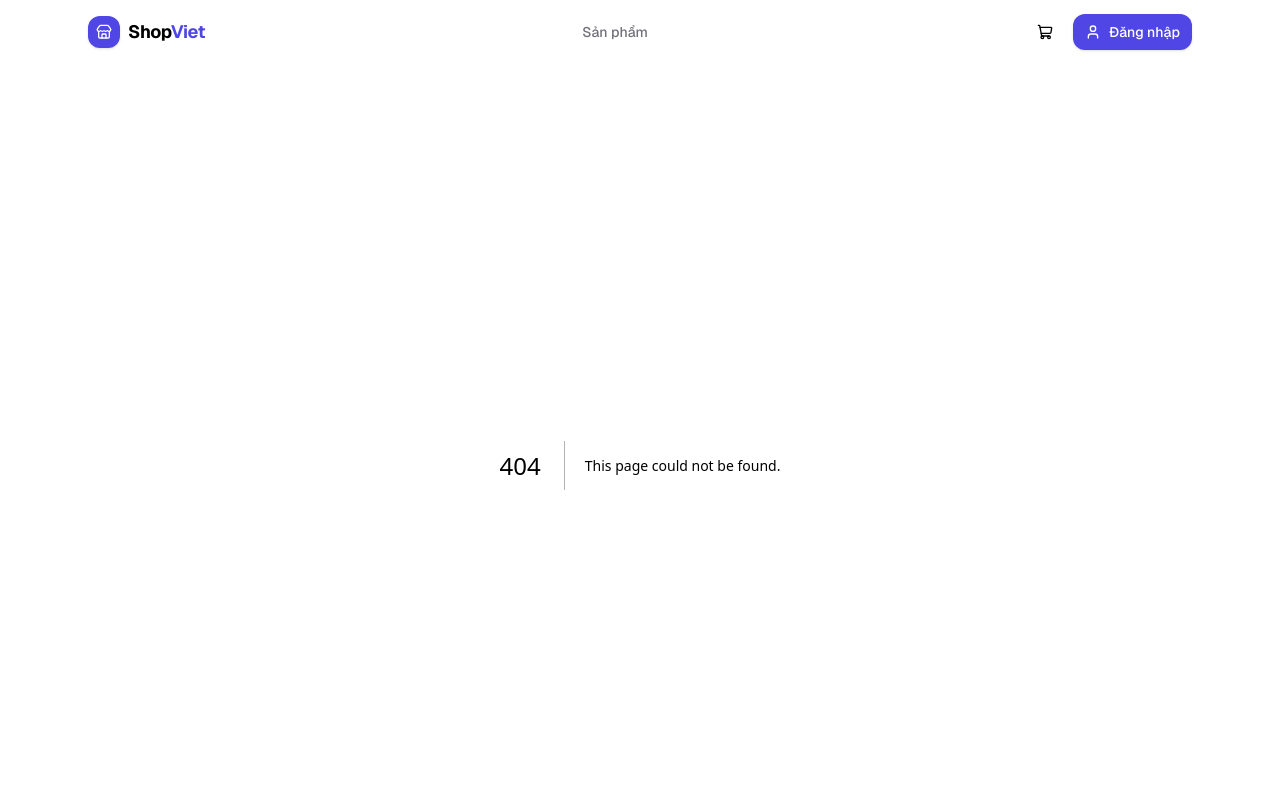
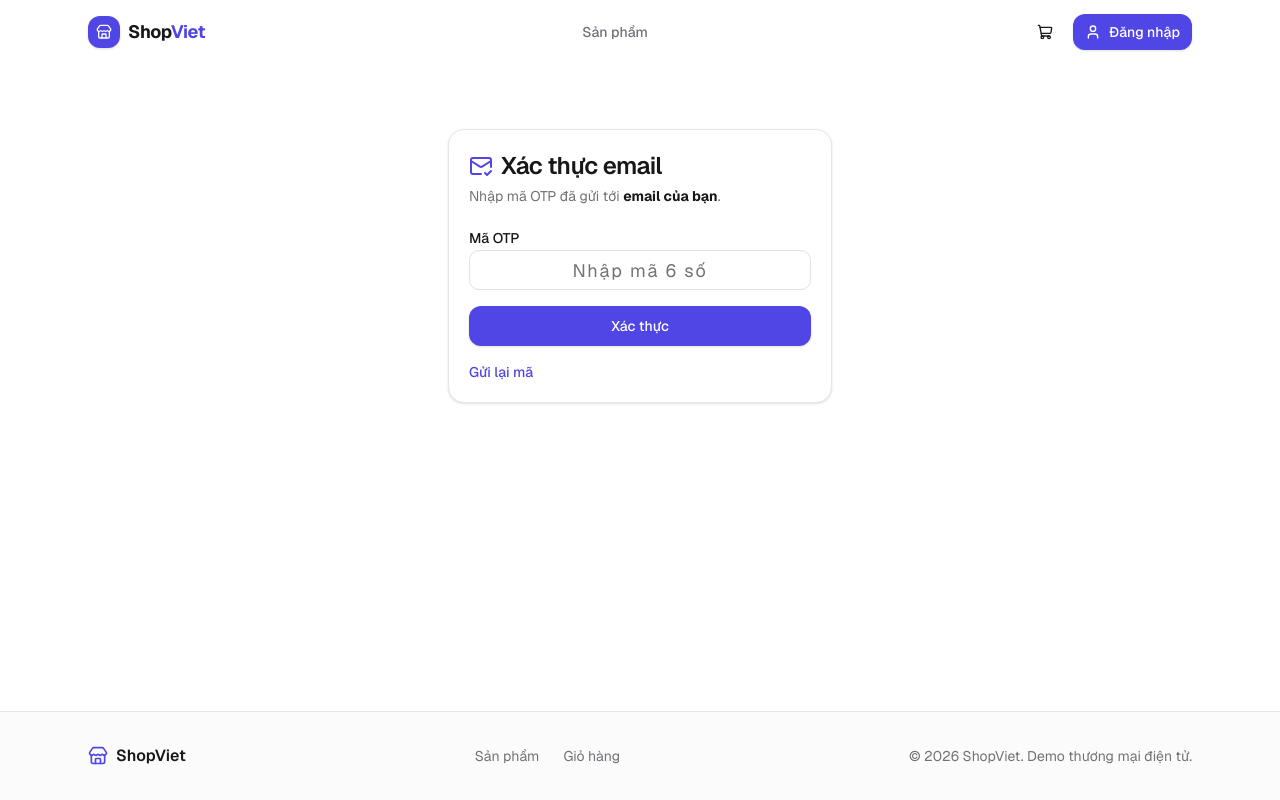
Before and after one commit to duongthinh03/ECommerceFE, a Next.js app: page /verify-otp in a window 1280 px wide. Before the commit this address had no page. Shown: the top 800 px of the page. Built offline with nearby package versions, Linux system fonts and the light colour scheme; no server answers.

Commit message:
feat: bat buoc xac thuc OTP email truoc khi dang nhap
- Register: khong tu dang nhap nua (BE khong cap token), chuyen thang sang trang nhap OTP
- Verify OTP thanh cong -> chuyen sang /login
- Bo nut "Bo qua" va ghi chu moi truong dev tren trang verify-otp

```diff
--- /dev/null
+++ b/app/register/page.tsx
@@ -0,0 +1,87 @@
+"use client";
+
+import { useState } from "react";
+import { useRouter } from "next/navigation";
+import Link from "next/link";
+import { AlertCircle } from "lucide-react";
+import { apiClient } from "@/lib/api";
+import { Container } from "@/components/ui/container";
+import { Card, CardContent, CardHeader, CardTitle, CardDescription } from "@/components/ui/card";
+import { Input } from "@/components/ui/input";
+import { Label } from "@/components/ui/label";
+import { Button } from "@/components/ui/button";
+
+export default function RegisterPage() {
+  const router = useRouter();
+  const [form, setForm] = useState({ fullName: "", email: "", phone: "", password: "" });
+  const [error, setError] = useState("");
+  const [loading, setLoading] = useState(false);
+
+  function update(e: React.ChangeEvent<HTMLInputElement>) {
+    setForm({ ...form, [e.target.name]: e.target.value });
+  }
+
+  async function handleRegister(e: React.FormEvent) {
+    e.preventDefault();
+    setError("");
+    setLoading(true);
+    try {
+      // Đăng ký → KHÔNG cấp token. Phải xác thực email (OTP) rồi mới đăng nhập được.
+      await apiClient("/api/auth/register", {
+        method: "POST",
+        body: JSON.stringify(form),
+      });
+      // sang trang nhập OTP để xác thực email
+      router.push(`/verify-otp?email=${encodeURIComponent(form.email)}`);
+    } catch (e) {
+      setError((e as Error).message);
+    } finally {
+      setLoading(false);
+    }
+  }
+
+  return (
+    <Container className="flex justify-center py-16">
+      <Card className="w-full max-w-sm">
+        <CardHeader>
+          <CardTitle className="text-2xl">Đăng ký</CardTitle>
+          <CardDescription>Tạo tài khoản để mua sắm và theo dõi đơn hàng.</CardDescription>
+        </CardHeader>
+        <CardContent>
+          <form onSubmit={handleRegister} className="space-y-4">
+            <div className="space-y-1.5">
+              <Label htmlFor="fullName">Họ tên</Label>
+              <Input id="fullName" name="fullName" placeholder="Nguyễn Văn A" required onChange={update} />
+            </div>
+            <div className="space-y-1.5">
+              <Label htmlFor="email">Email</Label>
+              <Input id="email" name="email" type="email" placeholder="ban@email.com" required onChange={update} />
+            </div>
+            <div className="space-y-1.5">
+              <Label htmlFor="phone">Số điện thoại</Label>
+              <Input id="phone" name="phone" placeholder="09xxxxxxxx" onChange={update} />
+            </div>
+            <div className="space-y-1.5">
+              <Label htmlFor="password">Mật khẩu</Label>
+              <Input id="password" name="password" type="password" placeholder="Tối thiểu 6 ký tự" required onChange={update} />
+            </div>
+            {error && (
+              <p className="flex items-center gap-2 text-sm text-destructive">
+                <AlertCircle className="size-4" /> {error}
+              </p>
+            )}
+            <Button type="submit" disabled={loading} className="w-full">
+              {loading ? "Đang tạo tài khoản..." : "Đăng ký"}
+            </Button>
+          </form>
+          <p className="mt-4 text-center text-sm text-muted-foreground">
+            Đã có tài khoản?{" "}
+            <Link href="/login" className="font-medium text-primary hover:underline">
+              Đăng nhập
+            </Link>
+          </p>
+        </CardContent>
+      </Card>
+    </Container>
+  );
+}
--- /dev/null
+++ b/app/verify-otp/page.tsx
@@ -0,0 +1,115 @@
+"use client";
+
+import { Suspense, useState } from "react";
+import { useRouter, useSearchParams } from "next/navigation";
+import { AlertCircle, CheckCircle2, MailCheck } from "lucide-react";
+import { apiClient } from "@/lib/api";
+import { Container } from "@/components/ui/container";
+import { Card, CardContent, CardHeader, CardTitle, CardDescription } from "@/components/ui/card";
+import { Input } from "@/components/ui/input";
+import { Label } from "@/components/ui/label";
+import { Button } from "@/components/ui/button";
+
+function VerifyForm() {
+  const router = useRouter();
+  const email = useSearchParams().get("email") ?? "";
+  const [otp, setOtp] = useState("");
+  const [loading, setLoading] = useState(false);
+  const [error, setError] = useState("");
+  const [done, setDone] = useState(false);
+  const [resent, setResent] = useState("");
+
+  async function verify(e: React.FormEvent) {
+    e.preventDefault();
+    setError("");
+    setLoading(true);
+    try {
+      await apiClient("/api/auth/verify-otp", {
+        method: "POST",
+        body: JSON.stringify({ email, otp }),
+      });
+      setDone(true);
+      setTimeout(() => router.push("/login"), 1500);
+    } catch (e) {
+      setError((e as Error).message);
+    } finally {
+      setLoading(false);
+    }
+  }
+
+  async function resend() {
+    setResent("");
+    setError("");
+    try {
+      await apiClient("/api/auth/resend-otp", { method: "POST", body: JSON.stringify({ email }) });
+      setResent("Đã gửi lại mã OTP.");
+    } catch (e) {
+      setError((e as Error).message);
+    }
+  }
+
+  if (done)
+    return (
+      <Card className="w-full max-w-sm text-center">
+        <CardContent className="flex flex-col items-center gap-3 p-8">
+          <CheckCircle2 className="size-12 text-success" />
+          <p className="text-lg font-semibold">Xác thực email thành công!</p>
+          <p className="text-sm text-muted-foreground">Đang chuyển tới trang đăng nhập...</p>
+        </CardContent>
+      </Card>
+    );
+
+  return (
+    <Card className="w-full max-w-sm">
+      <CardHeader>
+        <CardTitle className="flex items-center gap-2 text-2xl">
+          <MailCheck className="size-6 text-primary" /> Xác thực email
+        </CardTitle>
+        <CardDescription>
+          Nhập mã OTP đã gửi tới <b className="text-foreground">{email || "email của bạn"}</b>.
+        </CardDescription>
+      </CardHeader>
+      <CardContent>
+        <form onSubmit={verify} className="space-y-4">
+          <div className="space-y-1.5">
+            <Label htmlFor="otp">Mã OTP</Label>
+            <Input
+              id="otp"
+              inputMode="numeric"
+              placeholder="Nhập mã 6 số"
+              value={otp}
+              required
+              onChange={(e) => setOtp(e.target.value)}
+              className="text-center text-lg tracking-widest"
+            />
+          </div>
+          {error && (
+            <p className="flex items-center gap-2 text-sm text-destructive">
+              <AlertCircle className="size-4" /> {error}
+            </p>
+          )}
+          {resent && <p className="text-sm text-success">{resent}</p>}
+          <Button type="submit" disabled={loading} className="w-full">
+            {loading ? "Đang xác thực..." : "Xác thực"}
+          </Button>
+        </form>
+
+        <div className="mt-4 text-sm">
+          <button onClick={resend} className="font-medium text-primary hover:underline">
+            Gửi lại mã
+          </button>
+        </div>
+      </CardContent>
+    </Card>
+  );
+}
+
+export default function VerifyOtpPage() {
+  return (
+    <Container className="flex justify-center py-16">
+      <Suspense fallback={null}>
+        <VerifyForm />
+      </Suspense>
+    </Container>
+  );
+}
```
